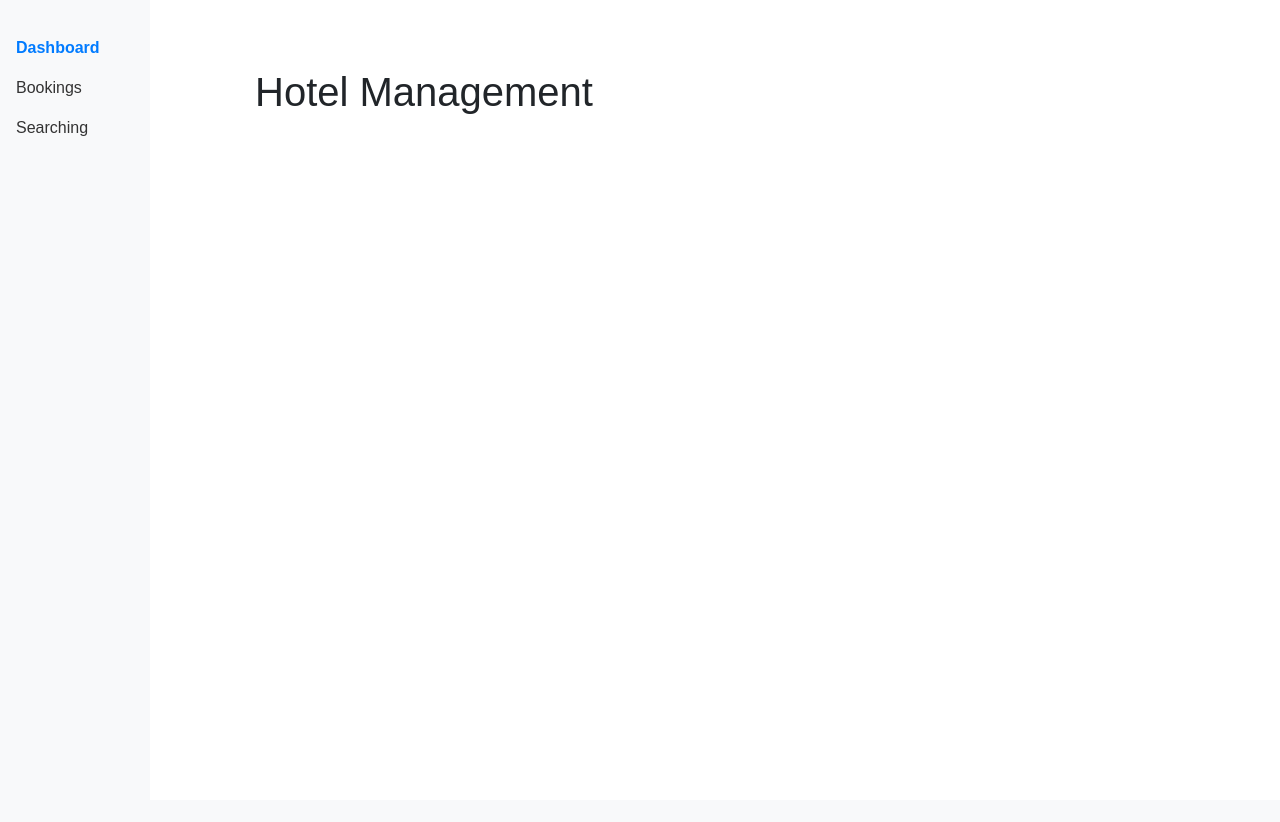
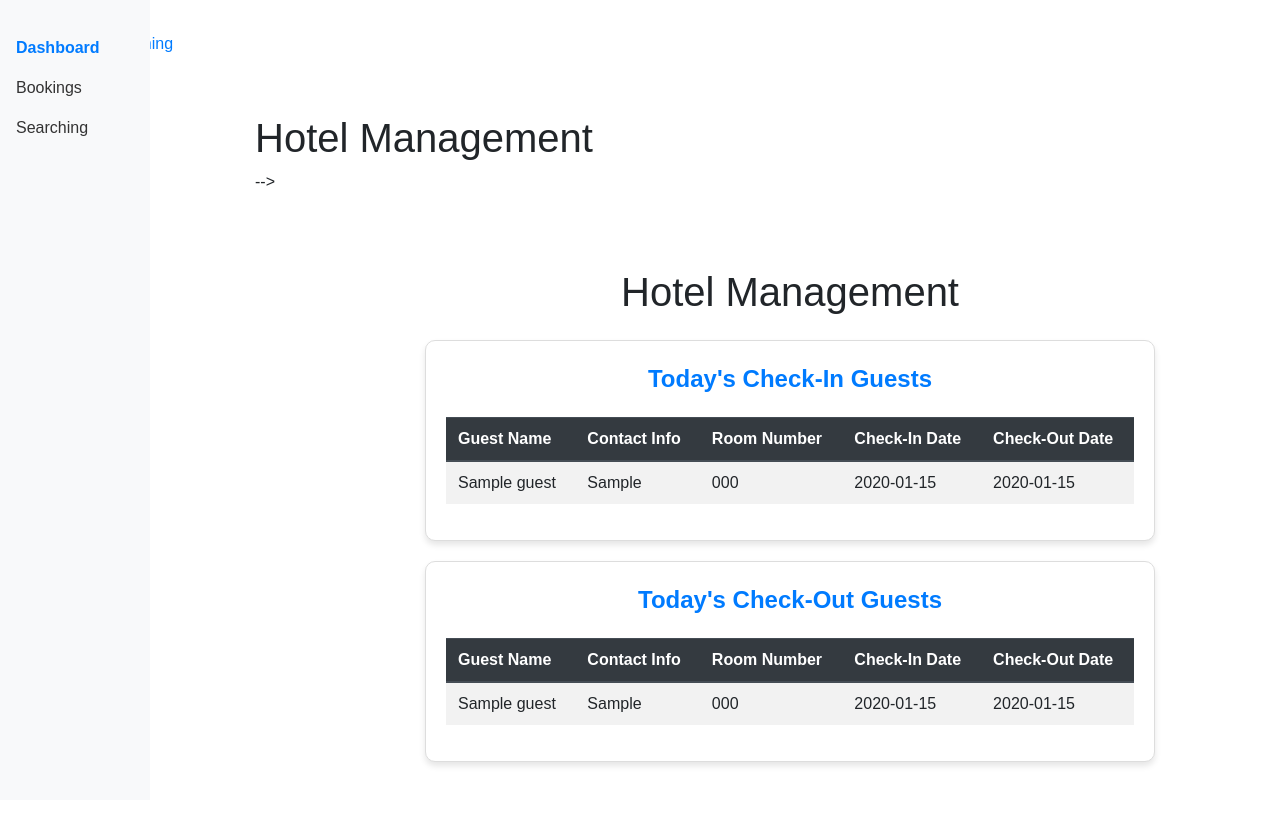
Before and after one commit to chengyu6512/hotel_backend, a Flask app: template templates/index.html in a window 1280 px wide. Before the commit the page ends 136 px from the top, so only its background shows below. Run offline with Flask 3, Linux system fonts and the light colour scheme; the template is opened without the code that fills it: values that come from a table or form of the project are taken from there, others are empty; tables that the repository leaves empty hold one stand-in row (values such as "Sample post"); some libraries are stand-ins or nearby versions.

Commit message:
hotel_backend

```diff
--- a/app.py
+++ b/app.py
@@ -42,9 +42,25 @@
     max_guests = db.Column(db.Integer)
 
 # Route to show the booking list
-@app.route('/')
+# @app.route('/')
+# def index():
+#     return render_template('index.html')
+@app.route('/', methods=['GET'])
 def index():
-    return render_template('index.html')
+    today = datetime.now().date()
+    try:
+        # 查詢今天的入住與退房資料
+        check_in_today = Booking.query.filter_by(check_in_date=today).all()
+        check_out_today = Booking.query.filter_by(check_out_date=today).all()
+
+        # 渲染模板並傳遞數據
+        return render_template(
+            'index.html',
+            check_in_today=check_in_today,
+            check_out_today=check_out_today
+        )
+    except Exception as e:
+        return jsonify({"status": "error", "message": str(e)}), 500
 
 @app.route('/search')
 def search():
@@ -119,5 +135,35 @@
 
     return render_template('search.html', bookings=bookings)
 
+@app.route('/today_check_in_check_out', methods=['GET'])
+def today_check_in_check_out():
+    today = datetime.now().date()
+    try:
+        check_in_guests = Booking.query.filter_by(check_in_date=today).all()
+        check_out_guests = Booking.query.filter_by(check_out_date=today).all()
+
+        response = {
+            "status": "success",
+            "check_in_guests": [
+                {
+                    "booking_id": b.booking_id,
+                    "guest_name": b.guest.guest_name,
+                    "room_number": b.room.room_number,
+                    "contact_info": b.guest.contact_info,
+                } for b in check_in_guests
+            ],
+            "check_out_guests": [
+                {
+                    "booking_id": b.booking_id,
+                    "guest_name": b.guest.guest_name,
+                    "room_number": b.room.room_number,
+                    "contact_info": b.guest.contact_info,
+                } for b in check_out_guests
+            ]
+        }
+        return jsonify(response)
+    except Exception as e:
+        return jsonify({"status": "error", "message": str(e)}), 500
+
 if __name__ == '__main__':
     app.run(debug=True)
--- a/templates/index.html
+++ b/templates/index.html
@@ -1,17 +1,120 @@
-<!DOCTYPE html>
-<html>
+<!-- <!DOCTYPE html> -->
+<!-- <html>
 <head>
-    <title>Admin Dashboard</title>
+    <title>Admin Dashboard</title> -->
     <!-- Bootstrap CSS CDN -->
-    <link rel="stylesheet" href="https://stackpath.bootstrapcdn.com/bootstrap/4.3.1/css/bootstrap.min.css">
+    <!-- <link rel="stylesheet" href="https://stackpath.bootstrapcdn.com/bootstrap/4.3.1/css/bootstrap.min.css">
     <link rel="stylesheet" href="{{ url_for('static', filename='style.css') }}">
 </head>
 <body class="container mt-5">
     {% include 'layout/menu.html' %}
 
     <div class="content">
-        <h1>Hotel Management</h1>
+        <h1>Hotel Management</h1> -->
         <!-- Your dashboard's content goes here -->
+    <!-- </div>
+
+    <script src="https://code.jquery.com/jquery-3.3.1.slim.min.js"></script>
+    <script src="https://cdnjs.cloudflare.com/ajax/libs/popper.js/1.14.7/umd/popper.min.js"></script>
+    <script src="https://stackpath.bootstrapcdn.com/bootstrap/4.3.1/js/bootstrap.min.js"></script>
+</body>
+</html> -->
+
+<!DOCTYPE html>
+<html>
+<head>
+    <title>Dashboard</title>
+    <link rel="stylesheet" href="https://stackpath.bootstrapcdn.com/bootstrap/4.3.1/css/bootstrap.min.css">
+    <link rel="stylesheet" href="{{ url_for('static', filename='style.css') }}">
+    <style>
+        .dashboard-card {
+            border: 1px solid #ddd;
+            border-radius: 10px;
+            box-shadow: 0 4px 6px rgba(0, 0, 0, 0.1);
+            padding: 20px;
+            margin-bottom: 20px;
+            background-color: #fff;
+        }
+        .dashboard-header {
+            font-size: 1.5rem;
+            font-weight: bold;
+            margin-bottom: 20px;
+            text-align: center;
+            color: #007bff;
+        }
+        .table th, .table td {
+            vertical-align: middle;
+        }
+        .content {
+            margin-top: 30px;
+        }
+    </style>
+</head>
+<body class="container">
+    {% include 'layout/menu.html' %}
+
+    <div class="content">
+        <h1 class="text-center my-4">Hotel Management</h1>
+
+        <!-- Today's Check-In Guests -->
+        <div class="dashboard-card">
+            <div class="dashboard-header">Today's Check-In Guests</div>
+            <table class="table table-hover table-striped">
+                <thead class="thead-dark">
+                    <tr>
+                        <th>Guest Name</th>
+                        <th>Contact Info</th>
+                        <th>Room Number</th>
+                        <th>Check-In Date</th>
+                        <th>Check-Out Date</th>
+                    </tr>
+                </thead>
+                <tbody>
+                    {% for booking in check_in_today %}
+                    <tr>
+                        <td>{{ booking.guest.guest_name }}</td>
+                        <td>{{ booking.guest.contact_info }}</td>
+                        <td>{{ booking.room.room_number }}</td>
+                        <td>{{ booking.check_in_date }}</td>
+                        <td>{{ booking.check_out_date }}</td>
+                    </tr>
+                    {% endfor %}
+                </tbody>
+            </table>
+            {% if not check_in_today %}
+            <p class="text-center text-muted">No check-ins scheduled for today.</p>
+            {% endif %}
+        </div>
+
+        <!-- Today's Check-Out Guests -->
+        <div class="dashboard-card">
+            <div class="dashboard-header">Today's Check-Out Guests</div>
+            <table class="table table-hover table-striped">
+                <thead class="thead-dark">
+                    <tr>
+                        <th>Guest Name</th>
+                        <th>Contact Info</th>
+                        <th>Room Number</th>
+                        <th>Check-In Date</th>
+                        <th>Check-Out Date</th>
+                    </tr>
+                </thead>
+                <tbody>
+                    {% for booking in check_out_today %}
+                    <tr>
+                        <td>{{ booking.guest.guest_name }}</td>
+                        <td>{{ booking.guest.contact_info }}</td>
+                        <td>{{ booking.room.room_number }}</td>
+                        <td>{{ booking.check_in_date }}</td>
+                        <td>{{ booking.check_out_date }}</td>
+                    </tr>
+                    {% endfor %}
+                </tbody>
+            </table>
+            {% if not check_out_today %}
+            <p class="text-center text-muted">No check-outs scheduled for today.</p>
+            {% endif %}
+        </div>
     </div>
 
     <script src="https://code.jquery.com/jquery-3.3.1.slim.min.js"></script>
```
